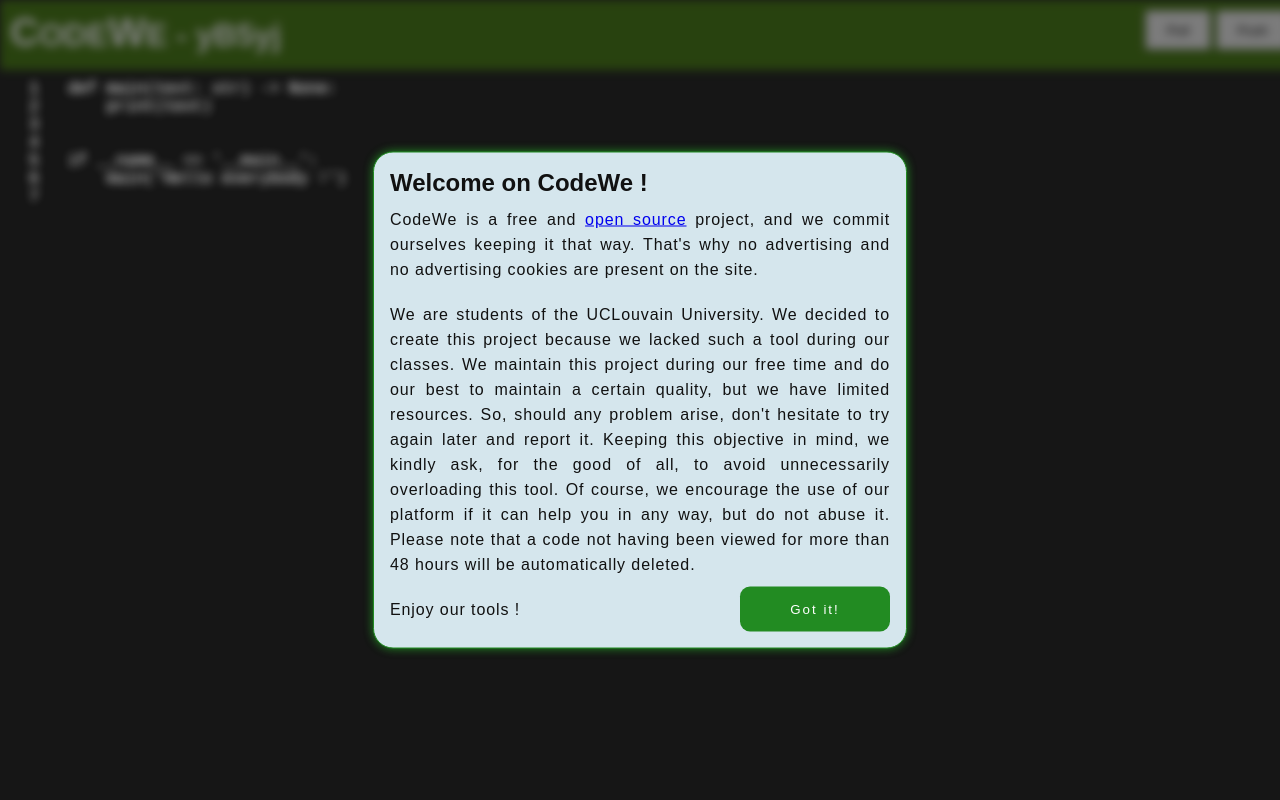
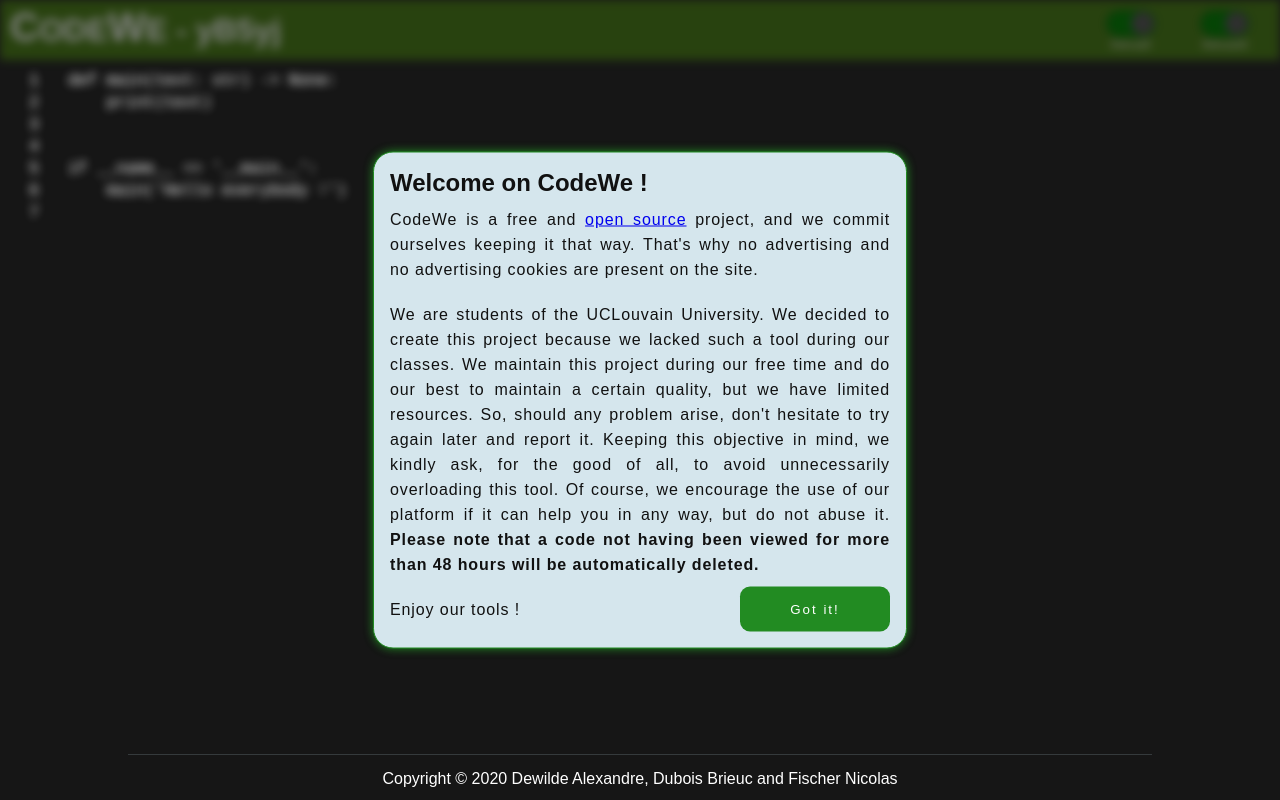
Before and after one commit to CodeWe-projet/CodeWe, a Flask app: a page that uses src/templates/editor.html in a window 1280 px wide. Run offline with Flask 2, Linux system fonts and the light colour scheme; some libraries are stand-ins or nearby versions.

Commit message:
Redesign of front html/css/js with extends and include & auto-pull and push button

```diff
--- /dev/null
+++ b/src/static/css/base.css
@@ -0,0 +1,135 @@
+/*******************\
+|      Generic      |
+\*******************/
+
+*{
+    margin: 0;
+    padding: 0;
+}
+
+.bold{
+    font-weight: bold;
+}
+
+.blur{
+    -webkit-filter: blur(5px);
+    -ms-filter: blur(5px);
+    filter: blur(5px);
+}
+
+body{
+    background-color: #222222;
+    color: white;
+    font-family: sans-serif;
+    height:100vh;
+}
+
+#body{
+    padding: 70px 10px 10px 10px;
+}
+
+/******************\
+|      Header      |
+\******************/
+
+header{
+    position: fixed;
+    top: 0;
+    left: 0;
+    background-color: rgba(127,255,0, 0.4);
+    padding: 5px 10px;
+    height: 60px;
+    width: 100vw;
+    box-sizing: border-box;
+}
+
+header h1{
+    float: left;
+}
+
+header .title-1{
+    font-size: 40px;
+}
+
+/*******************\
+|      Welcome      |
+\*******************/
+
+div#welcome{
+    position: absolute;
+    top: 0;
+    left: 0;
+    width: 100vw;
+    height: 100vh;
+    background-color: rgba(10, 10, 10, 0.5);
+    display: none;
+}
+
+div#welcome div#welcome-text{
+    position: absolute;
+    top: 50%;
+    left: 50%;
+    min-width: 350px;
+    max-width: 500px;
+    -webkit-transform: translate(-50%, -50%);
+    transform: translate(-50%, -50%);
+    color: #111111;
+    background-color: #d5e6ed;
+    margin: 0 auto;
+    padding: 1em;
+    border-radius: 20px;
+    border: 1px solid forestgreen;
+    box-shadow: forestgreen 0 0 10px;
+}
+
+div#welcome .welcome-content{
+    text-align: justify;
+    padding: 10px 0;
+    letter-spacing: 0.9px;
+    line-height: 25px;
+}
+
+div#welcome .welcome-enjoy{
+    float: left;
+}
+
+div#welcome button{
+    float: right;
+    width: 150px;
+    height: 45px;
+    background-color: forestgreen;
+    border: none;
+    border-radius: 10px;
+    letter-spacing: 2px;
+    color: white;
+}
+
+div#welcome button:hover{
+    cursor: pointer;
+}
+
+/******************\
+|      Footer      |
+\******************/
+
+#main{
+    min-height:100%;
+    position:relative;
+}
+
+#body{
+    padding-bottom: 50px;
+}
+
+#footer{
+    position:absolute;
+    left: 0;
+    right: 0;
+    bottom: 0;
+    margin: auto;
+    height: 25px;
+    width: 80%;
+    padding: 15px 0 5px 0;
+    border-top: 1px solid rgb(53, 58, 60);
+    text-align: center;
+}
--- a/src/static/css/editor.css
+++ b/src/static/css/editor.css
@@ -1,109 +1,58 @@
-*{
-    margin: 0;
-    padding: 0;
-}
-
-.blur{
-    -webkit-filter: blur(5px);
-    -ms-filter: blur(5px);
-    filter: blur(5px);
-}
-
-body{
-    background-color: #222222;
-    color: white;
-    font-family: sans-serif;
-}
-
-header{
-    position: fixed;
-    top: 0;
-    left: 0;
-    background-color: rgba(127,255,0, 0.4);
-    padding: 10px;
-    height: 50px;
-    width: 100vw;
-}
-
-header h1{
-    float: left;
-}
-
-header .title-1{
-    font-size: 40px;
-}
-
-header #update_buttons{
+header #auto_update{
     float: right;
 }
 
-header button{
-    padding: 0 20px;
-    height: 40px;
+header #auto_update .swipes{
+    font-size: 10px;
+    display: inline-block;
+    padding: 5px 20px;
 }
 
-div#welcome{
-    position: absolute;
-    top: 0;
-    left: 0;
-    width: 100vw;
-    height: 100vh;
-    background-color: rgba(10, 10, 10, 0.5);
-    display: none;
+header #auto_update input{
+    position: relative;
+    width: 50px;
+    height: 27px;
+    -webkit-appearance: none;
+    -moz-appearance: none;
+    appearance: none;
+    background-color: #222222;
+    border-radius: 20px;
+    box-shadow: inset 0 0 5px rgba(127, 255, 0, 0.5);
 }
 
-div#welcome div#welcome-text{
-    position: absolute;
-    top: 50%;
-    left: 50%;
-    min-width: 350px;
-    max-width: 500px;
-    -webkit-transform: translate(-50%, -50%);
-    transform: translate(-50%, -50%);
-    color: #111111;
-    background-color: #d5e6ed;
-    margin: 0 auto;
-    padding: 1em;
-    border-radius: 20px;
-    border: 1px solid forestgreen;
-    box-shadow: forestgreen 0 0 10px;
+header #auto_update label{
+    text-align: center;
+    display: block;
 }
 
-div#welcome .welcome-content{
-    text-align: justify;
-    padding: 10px 0;
-    letter-spacing: 0.9px;
-    line-height: 25px;
+header #auto_update input:checked{
+    background: green;
+    box-shadow: inset 0 0 5px rgba(50, 50, 50, 0.5);
 }
 
-div#welcome .welcome-enjoy{
-    float: left;
+header #auto_update input:before{
+    height: 100%;
+    width: 27px;
+    position: absolute;
+    content: "";
+    left: 0;
+    background: #555555;
+    border-radius: 20px;
+    transform: scale(.85);
+    transition: .2s ease-in;
 }
 
-div#welcome button{
-    float: right;
-    width: 150px;
-    height: 45px;
-    background-color: forestgreen;
-    border: none;
-    border-radius: 10px;
-    letter-spacing: 2px;
-    color: white;
-}
-
-div#welcome button:hover{
-    cursor: pointer;
+header #auto_update input:checked:before{
+    left: 23px;
 }
 
 section#editor{
-    margin-top: 70px;
-    padding: 10px;
     counter-reset: thecodenumbering;
+    line-height: 22px;
 }
 
 section#editor div{
     font-family: "Courier New", monospace;
-    white-space: pre;
     counter-increment: thecodenumbering;
     width: 100%;
     white-space: pre-wrap;
--- a/src/static/js/editor.js
+++ b/src/static/js/editor.js
@@ -64,7 +64,11 @@
 });
 
 editor.addEventListener('keyup', e => {
-    updateDocument(doc_id);
+    if(document.getElementById('auto_push').checked) updateDocument(doc_id);
+});
+
+document.getElementById('auto_push').addEventListener('change', e => {
+    if(document.getElementById('auto_push').checked) updateDocument(doc_id);
 });
 
 
@@ -91,9 +95,16 @@
 
 joinRoom(doc_id);
 
+let _last_data;
+
 socket.on("text updated", function (data) {
-    update_code(data['text']);
+    _last_data = data;
+    if(document.getElementById('auto_pull').checked) update_code(data['text']);
 })
+
+document.getElementById('auto_pull').addEventListener('change', e => {
+    if(_last_data && document.getElementById('auto_pull').checked) update_code(_last_data['text']);
+});
 
 function update_code(str){
     let code = '';
--- /dev/null
+++ b/src/templates/base.html
@@ -0,0 +1,26 @@
+<!DOCTYPE html>
+<html lang="en">
+<head>
+    <meta charset="UTF-8">
+    <title>{% block title %}CodeWe{% endblock %}</title>
+    <link rel="stylesheet" href="{{ url_for('static', filename = 'css/base.css') }}">
+    {% block head %}{% endblock %}
+</head>
+<body>
+    <div id="main">
+        <header id="header">
+            {% block header %}{% include 'header.html' %}{% endblock %}
+        </header>
+
+        <div id="body">
+            {% block welcome %}{% include 'welcome.html' %}{% endblock %}
+            {% block corps %}{% endblock %}
+        </div>
+
+        <footer id="footer">
+            {% block footer %}{% include 'footer.html' %}{% endblock %}
+        </footer>
+    </div>
+</body>
+    {% block scripts %}{% endblock %}
+</html>
--- a/src/templates/editor.html
+++ b/src/templates/editor.html
@@ -1,55 +1,37 @@
-<!DOCTYPE html>
-<html lang="en">
-<head>
-    <meta charset="UTF-8">
-    <title>CodeWe - {{ document['doc_id'] }}</title>
+{% extends 'base.html' %}
+
+{% block title %}CodeWe - {{ document['doc_id'] }}{% endblock %}
+
+{% block head %}
     <link rel="stylesheet" href="{{ url_for('static', filename = 'css/editor.css') }}">
-</head>
-<body>
-    <header id="header">
-        <h1><span class="title-1">C</span><span class="title-2">ODE</span><span class="title-1">W</span><span class="title-2">E</span> - {{ document['doc_id'] }}</h1>
-        <div id="update_buttons">
-            <button id="pull_button" onclick="document.location.reload(true)">Pull</button>
-            <button id="push_button" onclick="updateDocument('{{ document["doc_id"] }}')">Push</button>
+{% endblock %}
+
+{% block header %}
+    <h1><span class="title-1">C</span><span class="title-2">ODE</span><span class="title-1">W</span><span class="title-2">E</span> - {{ document['doc_id'] }}</h1>
+    <div id="auto_update">
+        <div class="swipes">
+            <div><input id="auto_pull" type="checkbox" checked /></div>
+            <div><label for="auto_pull">Auto-pull</label></div>
         </div>
-    </header>
-    <div id="welcome">
-        <div id="welcome-text">
-            <h2>Welcome on CodeWe !</h2>
-              <p class="welcome-content">
-                CodeWe is a free and <a href="https://github.com/allEyezOnCode/CodeWe">open source</a> project, and
-                we commit ourselves keeping it that way. That's why no advertising and no advertising cookies are present on the site.
-              </p>
-              <p class="welcome-content">
-                We are students of the UCLouvain University. We decided to create this project because we lacked such a tool during our classes.
-                We maintain this project during our free time and do our best to maintain a certain quality, but we have limited resources.
-                So, should any problem arise, don't hesitate to try again later and report it. Keeping this objective in mind, we kindly ask,
-                for the good of all, to avoid unnecessarily overloading this tool. Of course, we encourage the use of our platform if it can help
-                you in any way, but do not abuse it.
-                <span class="bold">
-                  Please note that a code not having been viewed for more than 48 hours will be automatically deleted.
-                </span>
-              </p>
-              <p class="welcome-content welcome-enjoy">
-                Enjoy our tools !
-              </p>
-            <button onclick="get_it()">Got it!</button>
+        <div class="swipes">
+            <div><input id="auto_push" type="checkbox" checked /></div>
+            <div><label for="auto_push">Auto-push</label></div>
         </div>
     </div>
+{% endblock %}
+
+{% block corps %}
     <section id="editor" contenteditable="true" spellcheck="false">
         {% for line in document['text'].split('\n') %}
             <div>{{ line }}<br></div>
         {% endfor %}
     </section>
-</body>
-<script>
-  let doc_id = "{{ document['doc_id'] }}" ;
-</script>
-<script src="https://cdnjs.cloudflare.com/ajax/libs/socket.io/2.3.0/socket.io.js"></script>
-<script src="{{ url_for('static', filename = 'js/editor.js') }}"></script>
-</html>
+{% endblock %}
 
-<!--
- * Syntax coloration ?
- * tab align, not just add 4 spaces
--->
+{% block scripts %}
+    <script>
+      let doc_id = "{{ document['doc_id'] }}" ;
+    </script>
+    <script src="https://cdnjs.cloudflare.com/ajax/libs/socket.io/2.3.0/socket.io.js"></script>
+    <script src="{{ url_for('static', filename = 'js/editor.js') }}"></script>
+{% endblock %}
--- /dev/null
+++ b/src/templates/footer.html
@@ -0,0 +1,3 @@
+<div>
+    Copyright © 2020 Dewilde Alexandre, Dubois Brieuc and Fischer Nicolas
+</div>
--- /dev/null
+++ b/src/templates/header.html
@@ -0,0 +1 @@
+<h1><span class="title-1">C</span><span class="title-2">ODE</span><span class="title-1">W</span><span class="title-2">E</span></h1>
--- /dev/null
+++ b/src/templates/welcome.html
@@ -0,0 +1,23 @@
+<div id="welcome">
+    <div id="welcome-text">
+        <h2>Welcome on CodeWe !</h2>
+          <p class="welcome-content">
+            CodeWe is a free and <a href="https://github.com/allEyezOnCode/CodeWe">open source</a> project, and
+            we commit ourselves keeping it that way. That's why no advertising and no advertising cookies are present on the site.
+          </p>
+          <p class="welcome-content">
+            We are students of the UCLouvain University. We decided to create this project because we lacked such a tool during our classes.
+            We maintain this project during our free time and do our best to maintain a certain quality, but we have limited resources.
+            So, should any problem arise, don't hesitate to try again later and report it. Keeping this objective in mind, we kindly ask,
+            for the good of all, to avoid unnecessarily overloading this tool. Of course, we encourage the use of our platform if it can help
+            you in any way, but do not abuse it.
+            <span class="bold">
+              Please note that a code not having been viewed for more than 48 hours will be automatically deleted.
+            </span>
+          </p>
+          <p class="welcome-content welcome-enjoy">
+            Enjoy our tools !
+          </p>
+        <button onclick="get_it()">Got it!</button>
+    </div>
+</div>
```
Also changed, not shown: src/static/css/index.css (+21 -14 lines), src/templates/index.html (+19 -18 lines), LICENCE.md (added), documents.db.
